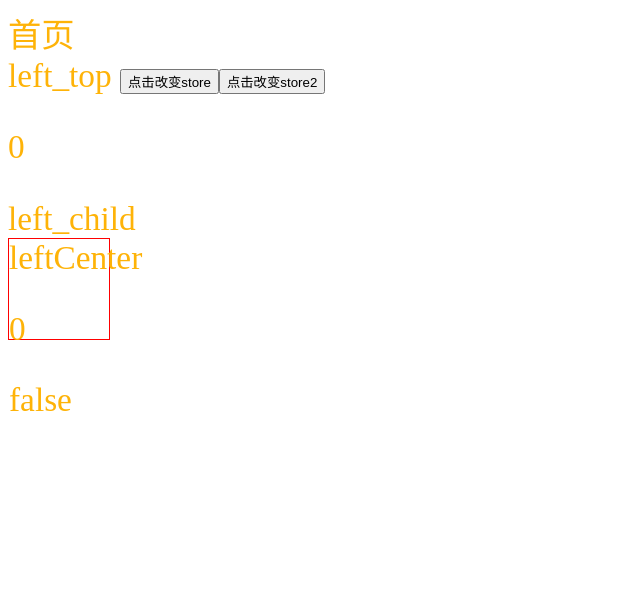
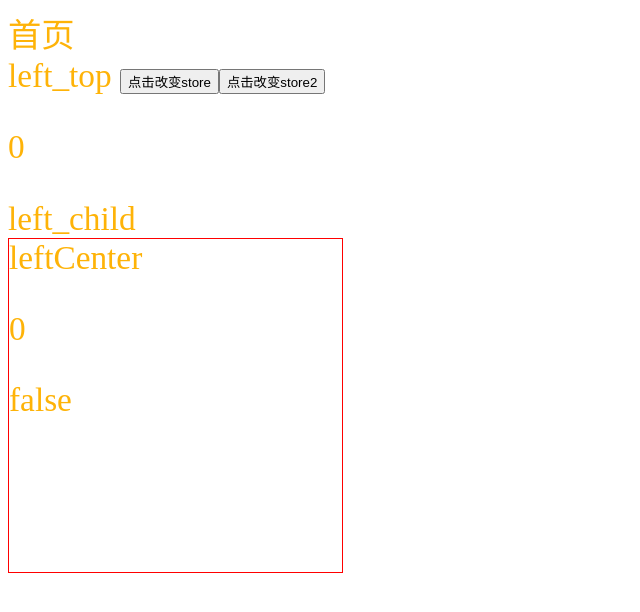
Before and after one commit to z3718l/vue-cli3-project, a Vue app: page /#/ in a window 1280 px wide. Shown: the top 612 px of the page, without its empty margins (0-640 px from the left). Built offline with nearby package versions, Linux system fonts and the light colour scheme.

Commit message:
样式调整

```diff
--- a/src/views/components/leftCenter.vue
+++ b/src/views/components/leftCenter.vue
@@ -23,8 +23,8 @@ export default {
 
 <style lang="scss">
   .left_center_box {
-    width: 100px;
-    height: 100px;
+    width: 10rem;
+    height: 10rem;
     border: 1px solid #f00;
   }
 </style>
```
